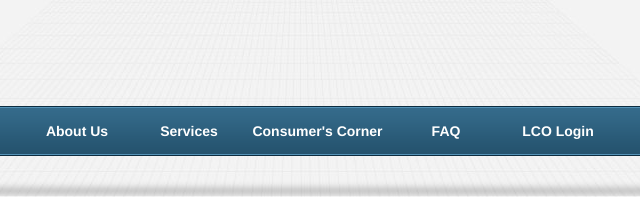
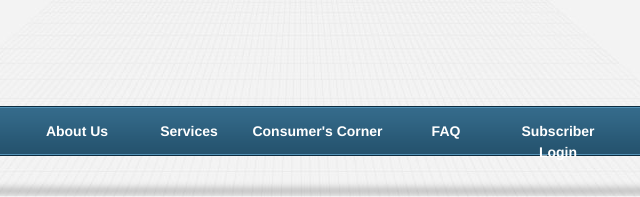
Before and after one commit to tirthesh2001/Mona-Net-Demo, a plain HTML site: page index.html in a window 1280 px wide. Shown: the top 197 px of the page, 342-982 px from the left. Drawn offline with nearby package versions, Linux system fonts and the light colour scheme.

Commit message:
Trial Change

```diff
--- a/index.html
+++ b/index.html
@@ -58,7 +58,7 @@ http://www.tooplate.com/view/2033-business
               <li><a href="docs/Logical Channel Numbers.pdf" target="_blank">Logical Channel Numbers </a></li>
           </ul></li>
         <li><a href="faq.html">FAQ</a></li>
-        <li><a href="http://103.59.214.170:8080/UserLogin">LCO Login</a></li>
+        <li><a href="http://103.59.214.170:8080/UserLogin">Subscriber Login</a></li>
         <li><a href="contact.html">Contact</a></li>
       </ul>
     </div>
```
